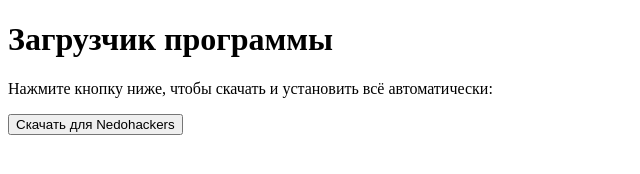
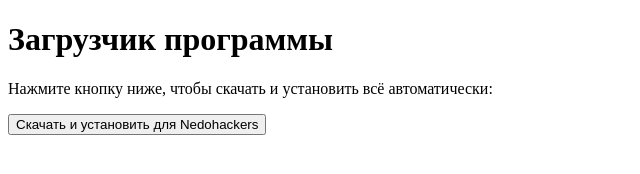
Before and after one commit to QuasarOfficialMrk231/AutoInstaller, a plain HTML site: page index.html in a window 1280 px wide. Shown: the whole page, without its empty margins (0-640 px from the left). Drawn offline with Linux system fonts and the light colour scheme.

Commit message:
Update index.html

```diff
--- a/index.html
+++ b/index.html
@@ -9,8 +9,8 @@
     <h1>Загрузчик программы</h1>
     <p>Нажмите кнопку ниже, чтобы скачать и установить всё автоматически:</p>
     <a href="https://raw.githubusercontent.com/QuasarOfficialMrk231/AutoInstaller/main/installer.ps1" download="installer.ps1">
-        <button>Скачать для Nedohackers</button>
-    </a>
+    <button>Скачать и установить для Nedohackers</button>
+</a>
 </body>
 
 </html>
```
